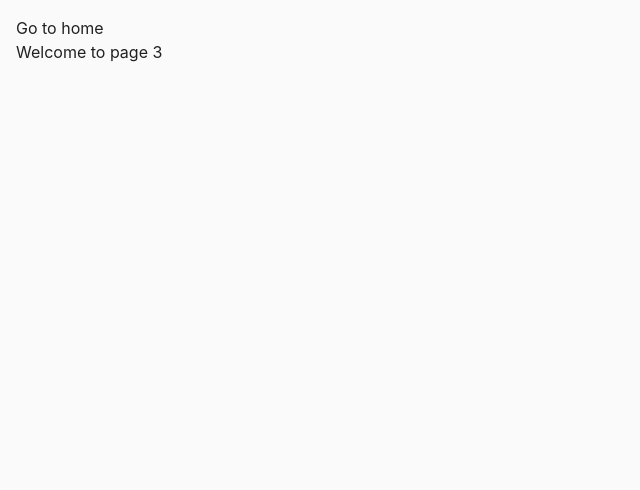
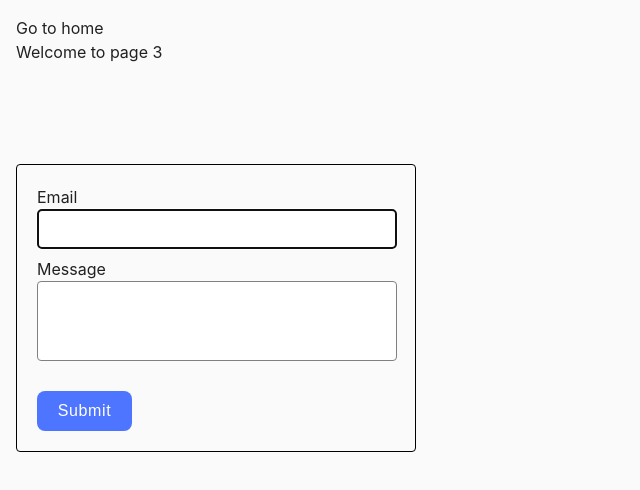
Before and after one commit to Artem-Oganezov/goit-js-hw-09, a website built with Vite: page src/2-form.html in a window 1280 px wide. Shown: the whole page, without its empty margins (0-640 px from the left). Built offline with nearby package versions, Linux system fonts and the light colour scheme.

Commit message:
add new file

```diff
--- a/src/2-form.html
+++ b/src/2-form.html
@@ -12,6 +12,17 @@
       <a href="./index.html">Go to home</a>
       <p>Welcome to page 3</p>
     </section>
+    <form class="feedback-form" autocomplete="off">
+      <label>
+        Email
+        <input class="inp-email" type="email" name="email" autofocus />
+      </label>
+      <label>
+        Message
+        <textarea class="tex-message" name="message" rows="8"></textarea>
+      </label>
+      <button class="form-btn" type="submit">Submit</button>
+    </form>
 
     <script type="module" src="./js/2-form.js"></script>
   </body>
--- a/src/css/styles.css
+++ b/src/css/styles.css
@@ -48,3 +48,51 @@ img {
 .gallery-image:hover {
   transform: scale(1.05);
 }
+
+.feedback-form {
+  width: 400px;
+  display: flex;
+  flex-direction: column;
+  gap: 8px;
+  margin-top: 100px;
+  padding: 20px;
+  border: 1px solid black;
+  border-radius: 4px;
+}
+
+.inp-email {
+  border: 1px solid #808080;
+  border-radius: 4px;
+  width: 360px;
+  height: 40px;
+}
+
+.tex-message {
+  border: 1px solid #808080;
+  border-radius: 4px;
+  width: 360px;
+  height: 80px;
+  resize: none;
+}
+
+.form-btn {
+  display: flex;
+  align-items: center;
+  justify-content: center;
+  border-radius: 8px;
+  border: none;
+  margin-top: 16px;
+  padding: 8px 16px;
+  width: 95px;
+  height: 40px;
+  background: #4e75ff;
+  font-weight: 500;
+  font-size: 16px;
+  line-height: 1.5;
+  letter-spacing: 0.04em;
+  color: #fff;
+}
+
+.form-btn:hover {
+  background-color: #6c8cff;
+}
--- a/src/js/1-gallery.js
+++ b/src/js/1-gallery.js
@@ -90,4 +90,4 @@ ulElem.insertAdjacentHTML("beforeend", picturesTemplate(images))
 import SimpleLightbox from "simplelightbox";
 import "simplelightbox/dist/simple-lightbox.min.css";
 
-const lightbox = new SimpleLightbox('.gallery a', { /* options */ });
+const lightbox = new SimpleLightbox('.gallery a', { captionsData: 'alt', captionDelay: 250, });
--- a/src/js/2-form.js
+++ b/src/js/2-form.js
@@ -1 +1,54 @@
-console.log("Hello World");
+
+const storageKey = "feedback-form-state";
+const formData = {
+    form: document.querySelector('.feedback-form')
+}
+
+formData.form.addEventListener('input', (e) => {
+    const inpEmail = e.currentTarget.elements.email.value;
+    const message = e.currentTarget.elements.message.value;
+    const data = { inpEmail, message };
+    saveToLS(storageKey, data);
+})
+
+function loadLs() {
+  const data = loadFromLS(storageKey);
+  formData.form.elements.email.value = data?.inpEmail || '';
+  formData.form.elements.message.value = data?.message || '';
+}
+
+loadLs();
+
+formData.form.addEventListener('submit', (e) => {
+    e.preventDefault();
+    const inpEmail = e.currentTarget.elements.email.value;
+    const message = e.currentTarget.elements.message.value;
+    const data = { inpEmail, message };
+
+      if (!data.inpEmail || !data.message) {
+    alert("Fill please all fields");
+    return;
+  }
+
+
+    console.log(data)
+    localStorage.removeItem(storageKey);
+    e.target.reset();
+}
+)
+
+
+function saveToLS(key, value) {
+  const jsonData = JSON.stringify(value);
+  localStorage.setItem(key, jsonData);
+}
+
+function loadFromLS(key) {
+  const body = localStorage.getItem(key);
+  try {
+    const data = JSON.parse(body);
+    return data;
+  } catch{
+    return body;
+  }
+}
```
